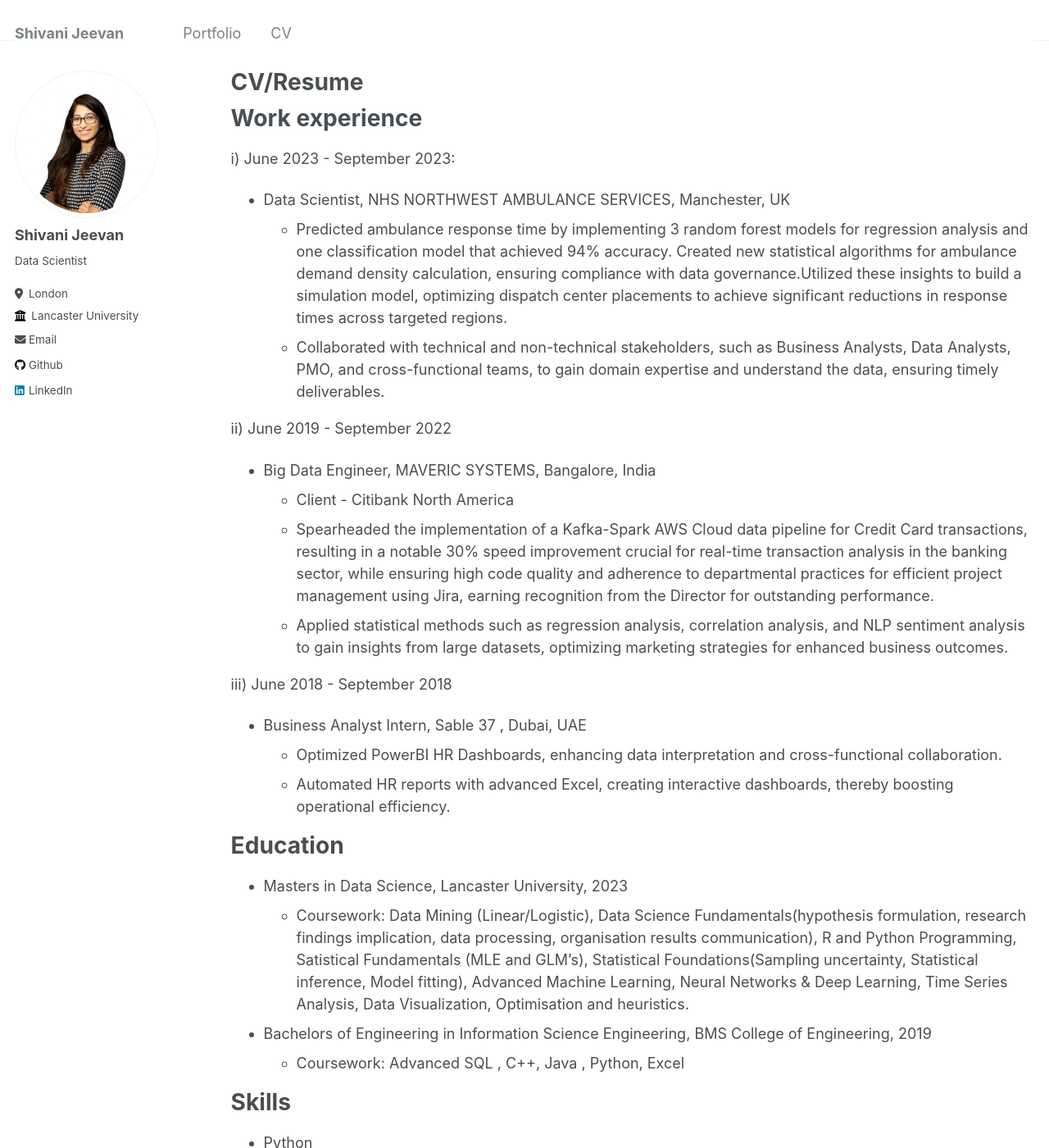
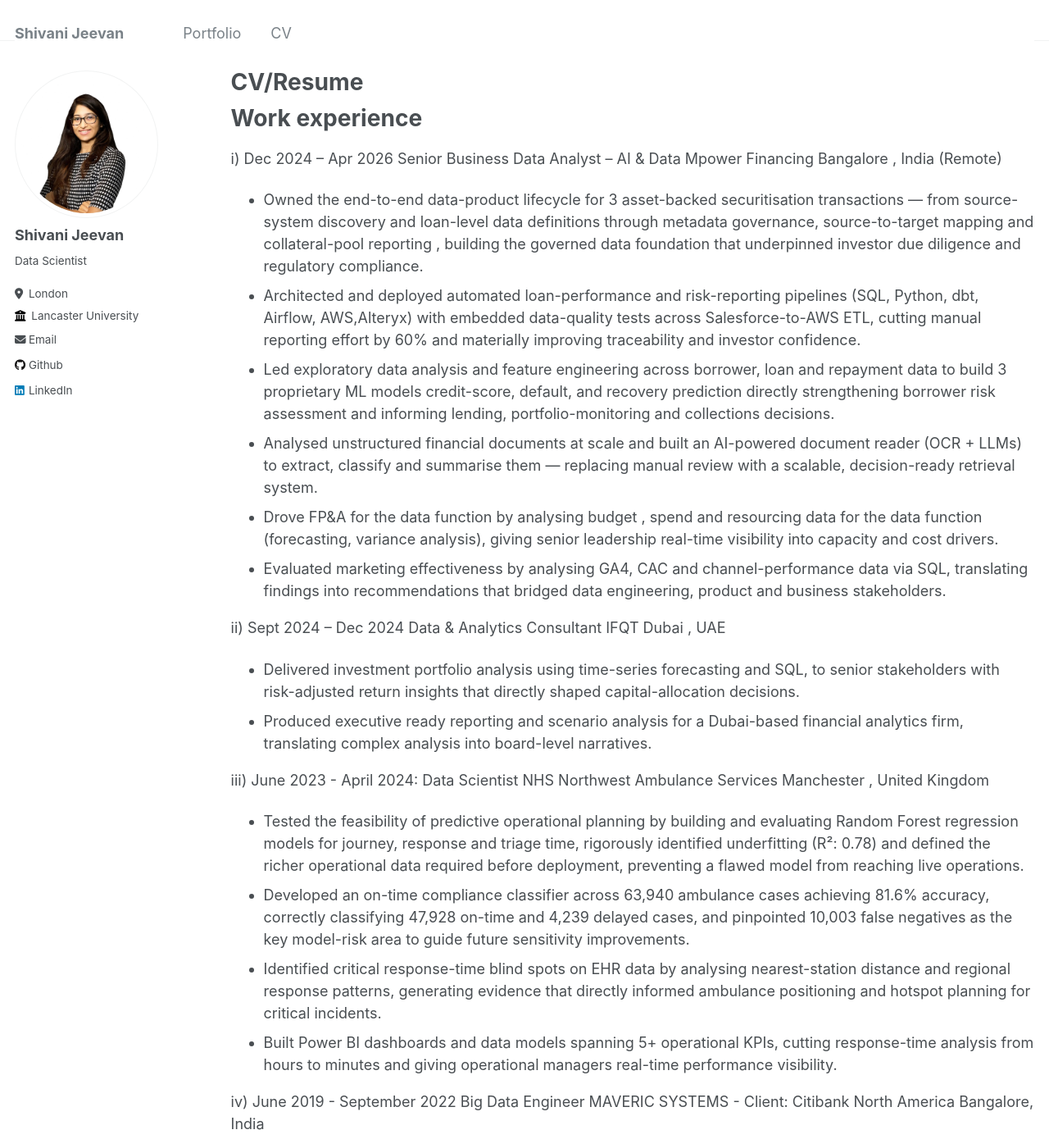
Before and after one commit to shivani-JP/shivani-jp.github.io, a Jekyll site: the page built from _pages/cv.md, in a window 1280 px wide and 1400 px high. Shown: the whole window at 82% size. Built offline with Jekyll 4.4.1, drawn with Linux system fonts in a browser that asks for light colours; some of the changed text lies outside the part shown.

Commit message:
Revise CV with updated work experience and skills
Updated work experience section with new roles and responsibilities, including positions at Mpower Financing and IFQT. Revised descriptions for NHS Northwest Ambulance Services and MAVERIC SYSTEMS to reflect more recent contributions and achievements.

```diff
--- a/_pages/cv.md
+++ b/_pages/cv.md
@@ -11,21 +11,50 @@
 
 Work experience
 ======
-i) June 2023 - September 2023:
-* Data Scientist, NHS NORTHWEST AMBULANCE SERVICES, Manchester, UK
-  * Predicted ambulance response time by implementing 3 random forest models for regression analysis and one classification model that achieved 94% accuracy. Created new statistical algorithms for ambulance demand density calculation, ensuring compliance with data governance.Utilized these insights to build a simulation model, optimizing dispatch center placements to achieve significant reductions in response times across targeted regions.
-  * Collaborated with technical and non-technical stakeholders, such as Business Analysts, Data    Analysts, PMO, and cross-functional teams, to gain domain expertise and understand the data, ensuring timely deliverables.
+i) Dec 2024 – Apr 2026
+Senior Business Data Analyst – AI & Data
+Mpower Financing
+Bangalore , India (Remote)
+* Owned the end-to-end data-product lifecycle for 3 asset-backed securitisation transactions — from source-system discovery and loan-level data definitions through metadata governance, source-to-target mapping and collateral-pool reporting , building the governed data foundation that underpinned investor due diligence and regulatory compliance.
+* Architected and deployed automated loan-performance and risk-reporting pipelines (SQL, Python, dbt, Airflow, AWS,Alteryx) with embedded data-quality tests across Salesforce-to-AWS ETL, cutting manual reporting effort by 60% and materially improving traceability and investor confidence.
+* Led exploratory data analysis and feature engineering across borrower, loan and repayment data to build 3 proprietary ML models credit-score, default, and recovery prediction directly strengthening borrower risk assessment and informing lending, portfolio-monitoring and collections decisions.
+* Analysed unstructured financial documents at scale and built an AI-powered document reader (OCR + LLMs) to extract, classify and summarise them — replacing manual review with a scalable, decision-ready retrieval system.
+* Drove FP&A for the data function by analysing budget , spend and resourcing data for the data function (forecasting, variance analysis), giving senior leadership real-time visibility into capacity and cost drivers.
+* Evaluated marketing effectiveness by analysing GA4, CAC and channel-performance data via SQL, translating findings into recommendations that bridged data engineering, product and business stakeholders.
 
-ii) June 2019 - September 2022
-* Big Data Engineer, MAVERIC SYSTEMS, Bangalore, India
-  * Client - Citibank North America
+ii) Sept 2024 – Dec 2024
+Data & Analytics Consultant
+IFQT
+Dubai , UAE
+* Delivered investment portfolio analysis using time-series forecasting and SQL, to senior stakeholders with risk-adjusted return insights that directly shaped capital-allocation decisions.
+* Produced executive ready reporting and scenario analysis for a Dubai-based financial analytics firm, translating complex analysis into board-level narratives.
+
+iii) June 2023 - April 2024:
+Data Scientist
+NHS Northwest Ambulance Services
+Manchester , United Kingdom
+
+* Tested the feasibility of predictive operational planning by building and evaluating Random Forest regression models for journey, response and triage time, rigorously identified underfitting (R²: 0.78) and defined the richer operational data required before deployment, preventing a flawed model from reaching live operations.
+* Developed an on-time compliance classifier across 63,940 ambulance cases achieving 81.6% accuracy, correctly classifying 47,928 on-time and 4,239 delayed cases, and pinpointed 10,003 false negatives as the key model-risk area to guide future sensitivity improvements.
+* Identified critical response-time blind spots on EHR data by analysing nearest-station distance and regional response patterns, generating evidence that directly informed ambulance positioning and hotspot planning for critical incidents.
+* Built Power BI dashboards and data models spanning 5+ operational KPIs, cutting response-time analysis from hours to minutes and giving operational managers real-time performance visibility.
+
+iv) June 2019 - September 2022
+Big Data Engineer
+MAVERIC SYSTEMS - Client: Citibank North America
+Bangalore, India
+
   * Spearheaded the implementation of a Kafka-Spark AWS Cloud data pipeline for Credit Card transactions, resulting in a notable 30% speed improvement crucial for real-time transaction analysis in the banking sector, while ensuring high code quality and adherence to departmental practices for efficient project management using Jira, earning recognition from the Director for outstanding performance.
   * Applied statistical methods such as regression analysis, correlation analysis, and NLP sentiment analysis to gain insights from large datasets, optimizing marketing strategies for enhanced business outcomes.
+  * Queried and validated large-scale banking datasets (Hive/Hadoop) to support analytics and reporting across North America portfolios.
+  * Led the migration of BAU analytical datasets and reporting workflows onto the Enterprise Analytics Platform, safeguarding data integrity and driving user adoption with zero business disruption.
 
-iii) June 2018 - September 2018
-  * Business Analyst Intern, Sable 37 , Dubai, UAE
-    * Optimized PowerBI HR Dashboards, enhancing data interpretation and cross-functional collaboration.
-    * Automated HR reports with advanced Excel, creating interactive dashboards, thereby boosting operational efficiency.
+v) June 2018 - September 2018
+Business Analyst Intern
+Sable 37
+Dubai, UAE
+  * Optimized PowerBI HR Dashboards, enhancing data interpretation and cross-functional collaboration.
+  * Automated HR reports with advanced Excel, creating interactive dashboards, thereby boosting operational efficiency.
 
 Education
 ======
@@ -35,6 +64,8 @@
 * Bachelors of Engineering in Information Science Engineering, BMS College of Engineering, 2019
   * Coursework: Advanced SQL , C++, Java , Python, Excel
 
+1st to 12th Grade | Sharjah Indian School, UAE | 2019
+Major : Science with Math
 
 Skills
 ======
```
